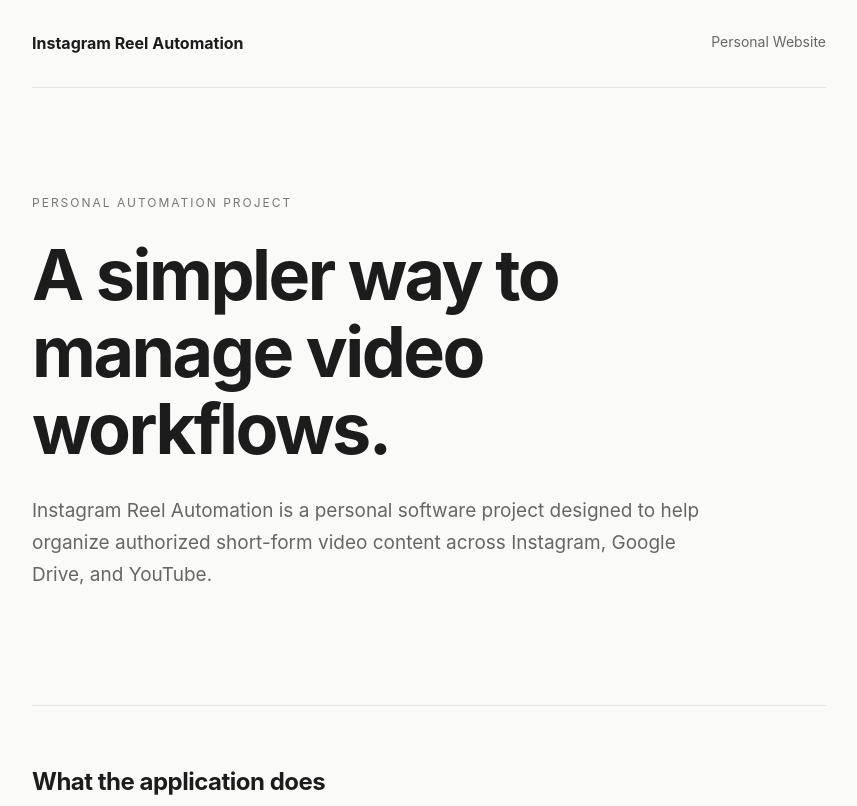
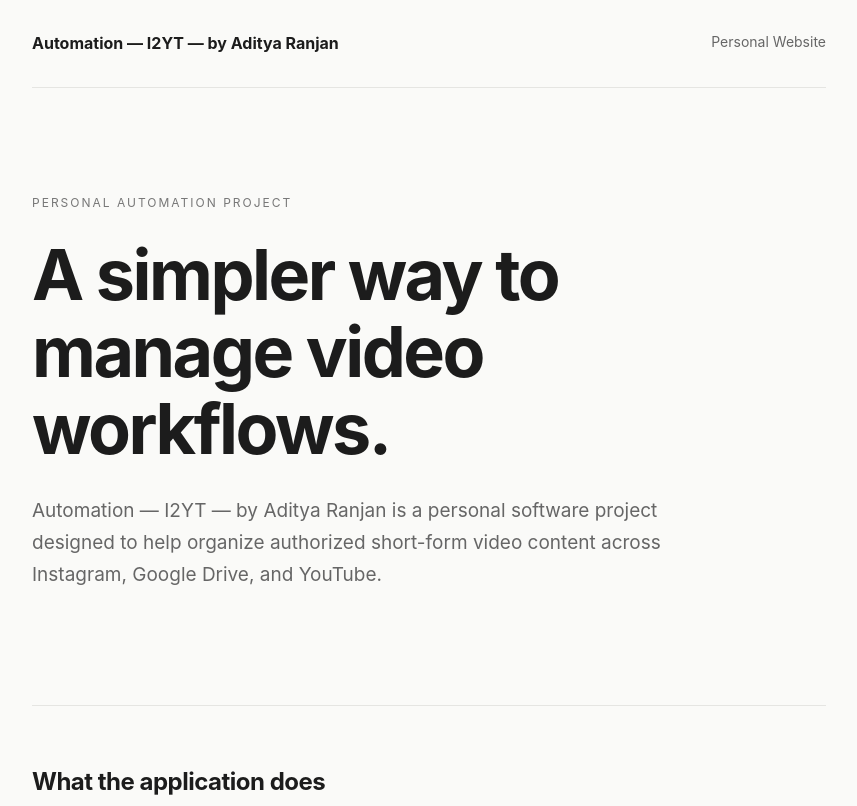
Before and after one commit to sky-walker46/sky-walker46.github.io, a plain HTML site: page reel-automation/index.html in a window 1280 px wide. Shown: the top 806 px of the page, without its empty margins (211-1068 px from the left). Drawn offline with Linux system fonts and the light colour scheme.

Commit message:
Update index.html

```diff
--- a/reel-automation/index.html
+++ b/reel-automation/index.html
@@ -4,8 +4,8 @@
 <head>
   <meta charset="UTF-8">
   <meta name="viewport" content="width=device-width, initial-scale=1">
-  <meta name="description" content="Instagram Reel Automation — a personal video workflow management tool.">
-  <title>Instagram Reel Automation</title>
+  <meta name="description" content="Automation — I2YT — by Aditya Ranjan — a personal video workflow management tool.">
+  <title>Automation — I2YT — by Aditya Ranjan</title>
   <style>
     * { box-sizing: border-box; }
     body {
@@ -70,7 +70,7 @@
 <body>
   <div class="container">
     <header>
-      <strong>Instagram Reel Automation</strong>
+      <strong>Automation — I2YT — by Aditya Ranjan</strong>
       <a href="../">Personal Website</a>
     </header>
 
@@ -78,7 +78,7 @@
       <div class="label">Personal Automation Project</div>
       <h1>A simpler way to manage video workflows.</h1>
       <p class="intro">
-        Instagram Reel Automation is a personal software project
+        Automation — I2YT — by Aditya Ranjan is a personal software project
         designed to help organize authorized short-form video
         content across Instagram, Google Drive, and YouTube.
       </p>
@@ -119,7 +119,7 @@
     </section>
 
     <footer>
-      © 2026 Instagram Reel Automation · A project by Aditya Ranjan
+      © 2026 Automation — I2YT — by Aditya Ranjan · A project by Aditya Ranjan
     </footer>
   </div>
 </body>
```
